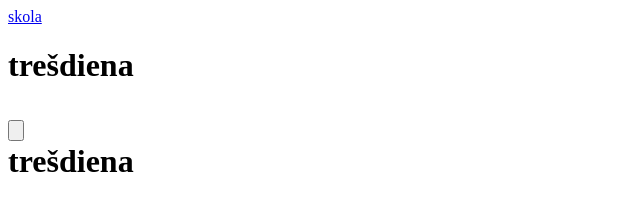
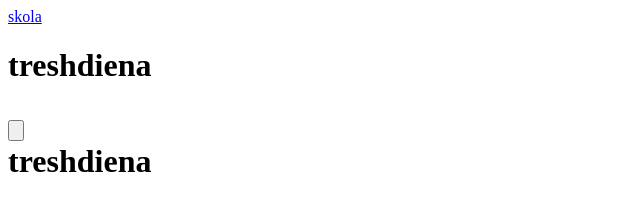
Before and after one commit to ghugoe/TestWeb, a plain HTML site: page index.html in a window 1280 px wide. Shown: the whole page, without its empty margins (0-640 px from the left). Drawn offline with Linux system fonts and the light colour scheme.

Commit message:
meginajums

```diff
--- a/index.html
+++ b/index.html
@@ -12,8 +12,8 @@ and open the template in the editor.
     </head>
     <body>
         <a href="skola.html">skola</a>
-        <h1> trešdiena <h1> <input type="submit" value="" />
-        <div>trešdiena</div>
+        <h1> treshdiena <h1> <input type="submit" value="" />
+        <div>treshdiena</div>
 
     </body>
 </html>
```
